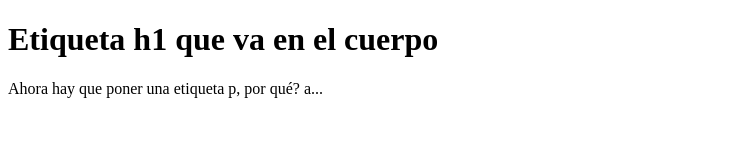
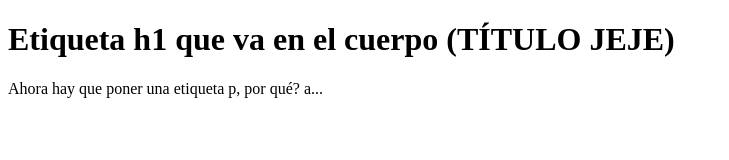
Before and after one commit to VictoriaGago/2024-2025-CSAAI-Practicas, a plain HTML site: page P1/S1/hola_mundo.html in a window 1280 px wide. Shown: the whole page, without its empty margins (0-729 px from the left). Drawn offline with Linux system fonts and the light colour scheme.

Commit message:
Cambio en h1

```diff
--- a/P1/S1/hola_mundo.html
+++ b/P1/S1/hola_mundo.html
@@ -10,7 +10,7 @@ Alt + Shitf + A -->
         <title>Mi primer HTML!!</title>
     </head>
     <body>
-        <h1>Etiqueta h1 que va en el cuerpo</h1>
+        <h1>Etiqueta h1 que va en el cuerpo (TÍTULO JEJE)</h1>
         <p>Ahora hay que poner una etiqueta p, por qué? a...
         </p>
     </body>
```
